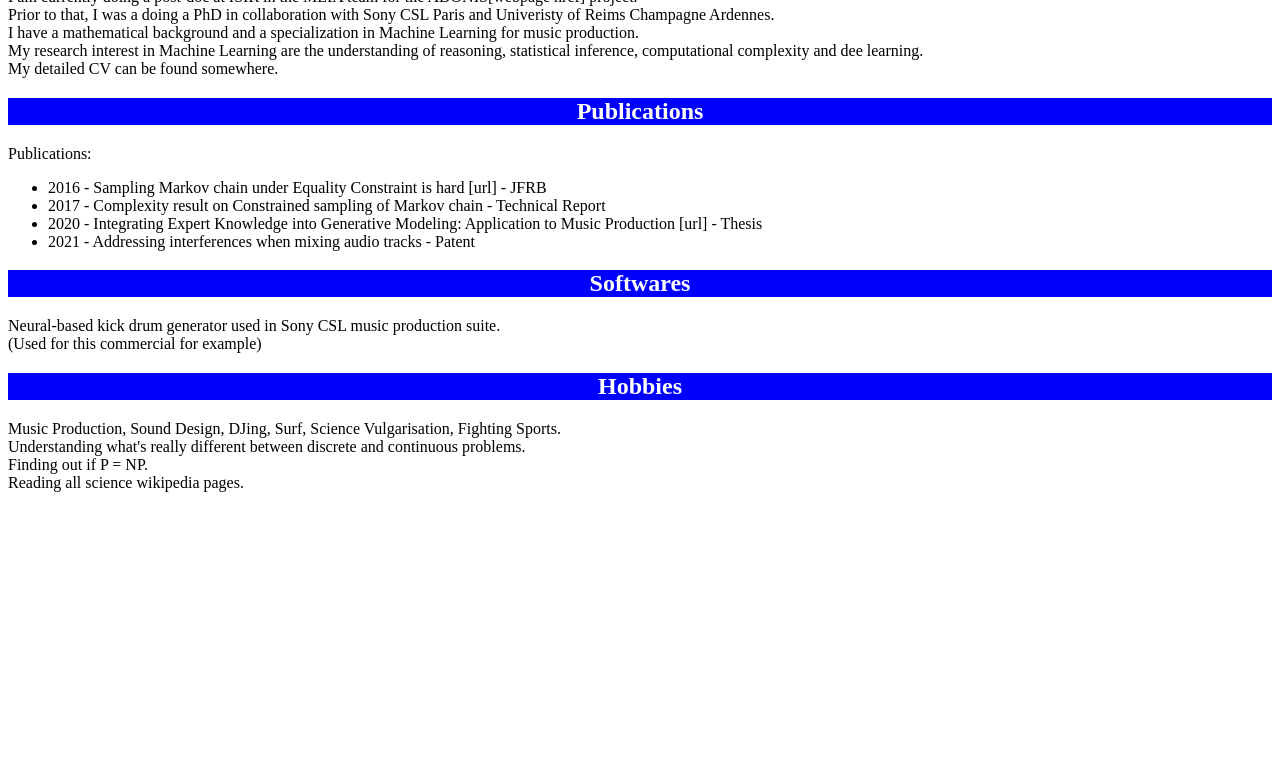
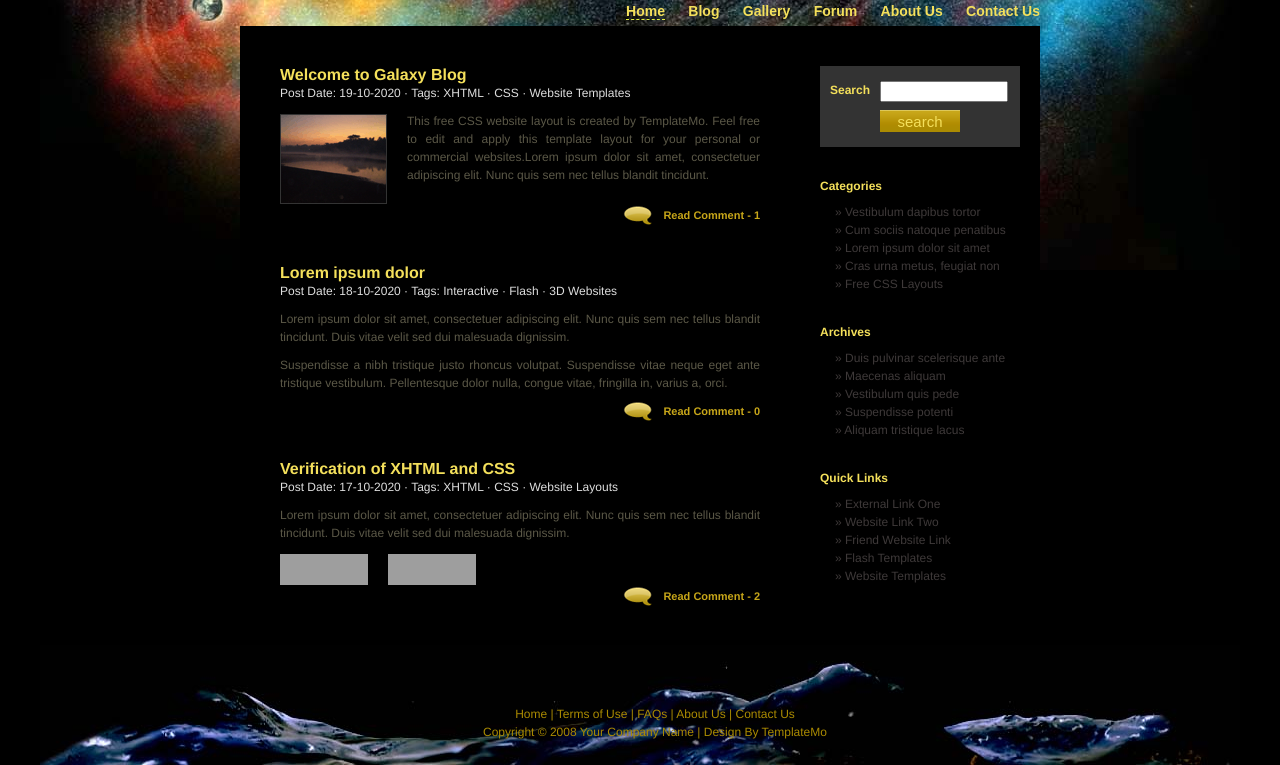
Before and after one commit to stephane-rivaud/stephane-rivaud.github.io, a plain HTML site: page index.html in a window 1280 px wide. Shown: the part 177-942 px from the top of the page. Before the commit the page ends 800 px from the top, so only its background shows below. Drawn offline with Linux system fonts and the light colour scheme; grey boxes are pictures that could not be loaded.

Commit message:
template

```diff
--- a/index.html
+++ b/index.html
@@ -1,59 +1,128 @@
-<!DOCTYPE html>
-<html>
+<!DOCTYPE html PUBLIC "-//W3C//DTD XHTML 1.0 Transitional//EN" "http://www.w3.org/TR/xhtml1/DTD/xhtml1-transitional.dtd">
+<html xmlns="http://www.w3.org/1999/xhtml">
+<head>
+<meta http-equiv="Content-Type" content="text/html; charset=utf-8" />
+<title>GALAXY BLOG - Free Website Template</title>
+<meta name="keywords" content="" />
+<meta name="description" content="" />
+<link href="templatemo_style.css" rel="stylesheet" type="text/css" />
+</head>
+
 <body>
 
-<center>
-<h1 style="background-color: cyan;"> Homepage of Stephane Rivaud</h1>
-<a href="index.html">Home</a>
-</center>
+<div id="templatemo_container_wrapper1">
+<div id="templatemo_container_wrapper2">
+<div id="templatemo_container">
 
-<center>
-<h2 style="color: white; background-color: blue;">Presentation</h2>
-</center>
-<p>
-    I am currently doing a post-doc at ISIR in the MLIA team for the ADONIS[webpage href] project. <br>
-    Prior to that, I was a doing a PhD in collaboration with Sony CSL Paris and Univeristy of Reims Champagne Ardennes.<br>
-    I have a mathematical background and a specialization in Machine Learning for music production. <br>
-    My research interest in Machine Learning are the understanding of reasoning, statistical inference, computational complexity and dee learning. <br>
-    My detailed CV can be found somewhere. <br>
-</p>
+    <div id="templatemo_header">
+           	<div id="templatemo_site_title">GALAXY<span>BLOG</span></div>
+   			<div id="templatemo_site_slogan">your tag line goes here</div>
+	</div>
 
-<center>
-<h2 style="color: white; background-color: blue;">
-    Publications
-</h2>
-</center>
-<p>
-    Publications: <br>
-    <ul>
-    <li>2016 - Sampling Markov chain under Equality Constraint is hard [url] - JFRB</li>
-    <li>2017 - Complexity result on Constrained sampling of Markov chain - Technical Report</li>
-    <li>2020 - Integrating Expert Knowledge into Generative Modeling: Application to Music Production [url] - Thesis</li>
-    <li>2021 - Addressing interferences when mixing audio tracks - Patent</li>
-    </ul>
-</p>
+    <div id="templatemo_menu">
+		<ul>
+            <li><a href="#" class="current">Home</a></li>
+            <li><a href="#">Blog</a></li>
+            <li><a href="#">Gallery</a></li>
+            <li><a href="#">Forum</a></li>
+            <li><a href="#">About Us</a></li>
+            <li><a href="#">Contact Us</a></li>
+        </ul>
+    </div>
 
-<center>
-<h2 style="color: white; background-color: blue;">
-    Softwares
-</h2>
-</center>
-<p>
-    Neural-based kick drum generator used in Sony CSL music production suite. <br>
-    (Used for this commercial for example)
-</p>
 
-<center>
-<h2 style="color: white; background-color: blue;">
-    Hobbies
-</h2>
-</center>
-<p>
-    Music Production, Sound Design, DJing, Surf, Science Vulgarisation, Fighting Sports. <br>
-    Understanding what's really different between discrete and continuous problems. <br>
-    Finding out if P = NP. <br>
-    Reading all science wikipedia pages.
-</p>
 
+
+	<div id="templatemo_content">
+		<div id="templatemo_left_column">
+
+			<div class="templatemo_postbody">
+                <h1>Welcome to Galaxy Blog</h1>
+                <div class="publish_info">Post Date: 19-10-2020 · Tags: <a href="#">XHTML</a> · <a href="#">CSS</a> · <a href="#">Website Templates</a></div>
+				<p><img src="images/templatemo_photo03.gif" alt=""/> This free CSS website layout  is created by TemplateMo. Feel free to edit and apply this template layout for your personal or commercial websites.Lorem ipsum dolor sit amet, consectetuer adipiscing elit. Nunc quis sem nec tellus blandit tincidunt.</p>
+              <div class="comment"><a href="#"> Read Comment - 1</a></div>
+			</div>
+
+            <div class="templatemo_postbody">
+                <h1>Lorem ipsum dolor</h1>
+                <div class="publish_info">Post Date: 18-10-2020 · Tags: <a href="#">Interactive</a> · <a href="#">Flash</a> · <a href="#">3D Websites</a></div>
+                <p>Lorem ipsum dolor sit amet, consectetuer adipiscing elit. Nunc quis sem nec tellus blandit tincidunt. Duis vitae velit sed dui malesuada dignissim.  </p>
+                <p>Suspendisse a nibh tristique justo rhoncus volutpat. Suspendisse vitae neque eget ante tristique vestibulum. Pellentesque dolor nulla, congue vitae, fringilla in, varius a, orci.</p>
+                <div class="comment"><a href="#"> Read Comment - 0</a></div>
+            </div>
+
+            <div class="templatemo_postbody">
+                <h1>Verification of XHTML and CSS</h1>
+                <div class="publish_info">Post Date: 17-10-2020 · Tags: <a href="#">XHTML</a> · <a href="#">CSS</a> · <a href="#">Website Layouts</a></div>
+<p>Lorem ipsum dolor sit amet, consectetuer adipiscing elit. Nunc quis sem nec tellus blandit tincidunt. Duis vitae velit sed dui malesuada dignissim.  </p>
+                <p><a href="http://validator.w3.org/check?uri=referer"><img style="border:0;width:88px;height:31px" src="http://www.w3.org/Icons/valid-xhtml10" alt="" width="88" height="31" vspace="8" border="0" /></a>
+                <a href="http://jigsaw.w3.org/css-validator/check/referer"><img style="border:0;width:88px;height:31px"  src="http://jigsaw.w3.org/css-validator/images/vcss-blue" alt="" vspace="8" border="0" /></a><br />
+                </p>
+                <div class="comment"><a href="#"> Read Comment - 2</a></div>
+            </div>
+
+
+		</div>
+
+		<div id="templatemo_right_column">
+			<div class="templatemo_section">
+
+                <form method="get" action="#">
+                	<label>Search</label> <input name="search" type="text" id="keyword" /> <br />
+                    <input type="submit" value="search" class="button" />
+              	</form>
+			</div>
+
+			<div class="templatemo_section">
+            	<h2>Categories</h2>
+                	<ul>
+						<li><a href="#">» Vestibulum dapibus tortor</a></li>
+						<li><a href="#">» Cum sociis natoque penatibus</a></li>
+						<li><a href="#">» Lorem ipsum dolor sit amet</a></li>
+                    	<li><a href="#">» Cras urna metus, feugiat non</a></li>
+                    	<li><a href="#">» Free CSS Layouts</a></li>
+                    </ul>
+			</div>
+
+
+
+			<div class="templatemo_section">
+            	<h2>Archives</h2>
+                	<ul>
+                        <li><a href="#">» Duis pulvinar scelerisque ante</a></li>
+                        <li><a href="#">» Maecenas aliquam</a></li>
+                        <li><a href="#">» Vestibulum quis pede</a></li>
+                        <li><a href="#">» Suspendisse potenti</a></li>
+                        <li><a href="#">» Aliquam tristique lacus</a></li>
+					</ul>
+			</div>
+
+			<div class="templatemo_section">
+            	<h2>Quick Links</h2>
+                	<ul>
+                        <li><a href="#">» External Link One</a></li>
+                        <li><a href="#">» Website Link Two</a></li>
+                        <li><a href="#">» Friend Website Link</a></li>
+                        <li><a href="#">» Flash Templates</a></li>
+                        <li><a href="#">» Website Templates</a></li>
+					</ul>
+            </div>
+
+		</div>
+	</div>
+
+	<div id="templatemo_footer">
+        		<a href="#">Home</a> | <a href="#">Terms of Use</a> | <a href="#">FAQs</a> | <a href="#">About Us</a> | <a href="#">Contact Us</a><br />
+        Copyright © 2008 Your Company Name | Design By TemplateMo
+	</div>
+
+</div>
+</div>
+</div>
+<!-- templatemo 016 galaxy -->
+<!--
+Galaxy Template
+http://www.templatemo.com/preview/templatemo_016_galaxy
+-->
 </body>
 </html>
--- /dev/null
+++ b/templatemo_style.css
@@ -0,0 +1,266 @@
+/*
+CSS Credit: http://www.templatemo.com/
+*/
+
+/*
+Galaxy Template
+http://www.templatemo.com/preview/templatemo_016_galaxy
+*/
+body {
+	margin:0;
+	padding:0;
+	line-height: 1.5em;
+	font-family:  Helvetica, Arial, sans-serif;
+	font-size: 12px;
+	color: #5b5847;
+	background: #000000;
+}
+
+a:link, a:visited { color: #dedede; text-decoration: none; }
+a:active, a:hover { color: #c7a619;}
+
+h1 {
+	margin: 0px;
+	padding: 0px;
+	font-weight: bold;
+	font-size: 16px;
+	color:#f4e05b;
+}
+
+h2 {
+	margin: 0px 0px 8px 0px;
+	font-size: 12px;
+	color: #f4e05b;
+}
+
+p {
+	margin: 10px 0px;
+	color: #5b5847;
+	text-align: justify;
+}
+
+img {
+	margin: 2px 20px 2px 0px;
+	float:left;
+	border: 1px solid #333333;
+}
+
+#templatemo_container_wrapper1 {
+	background: url(images/templatemo_main_top_bg.jpg) top center no-repeat;
+}
+
+#templatemo_container_wrapper2 {
+	background: url(images/templatemo_main_bottom_bg.jpg) bottom center no-repeat;
+}
+
+#templatemo_container {
+	margin: 0px auto;
+	width: 800px;
+}
+
+
+/* ----- Header ----- */
+
+#templatemo_header {
+	clear: both;
+	width: 800px;
+	height: 180px;
+}
+
+#templatemo_site_title {
+	padding: 130px 0px 10px 10px;
+	font-size: 40px;
+	font-weight:bold;
+	color: #2b1e1e;
+}
+
+#templatemo_site_title span {
+	color: #f4e05b;
+	font-weight:lighter;
+}
+
+#templatemo_site_slogan {
+	padding: 0px 0px 10px 12px;
+	font-size: 12px;
+	color: #000000;
+}
+/* ----- End of Header ----- */
+
+/* ------------- Menu ------------------ */
+#templatemo_menu {
+	clear: both;
+	margin: 0px;
+	padding: 0px;
+	width: 800px;
+}
+
+#templatemo_menu ul {
+	margin: 0px;
+	padding: 0px;
+	list-style: none;
+	text-align: right;
+}
+
+#templatemo_menu ul li {
+	display: inline;
+}
+
+#templatemo_menu ul li a {
+	padding: 0px 0px;
+	margin: 0px 0px 0px 20px;
+	font: 14px arial;
+	font-weight: bold;
+	color:#f4e05b;
+	text-decoration: none;
+}
+
+#templatemo_menu ul li a:hover, #templatemo_menu ul li .current {
+	border-bottom: 1px dashed #e1f03f;
+}
+
+/* ---------- End of Menu ------------- */
+
+/* ----------------- Content ----------------------- */
+
+#templatemo_content {
+	float: left;
+	margin: 5px 0px 40px 0px;
+	padding: 0px;
+	width: 800px;
+	background: #000000;
+
+}
+
+#templatemo_left_column {
+	float: left;
+	margin: 40px 40px 0px 40px;
+	width: 480px;
+}
+
+#templatemo_right_column {
+	float: right;
+	margin: 40px 20px 0px 0px;
+	width: 200px;
+}
+
+/* ----------------- End of Content ------------------- */
+
+/* ------------- Section ------------------ */
+.templatemo_section {
+	margin: 0px 0px 30px 0px;
+	color: #3e3939;
+}
+
+
+.templatemo_section ul {
+	margin: 0px 0px 0px 15px;
+	padding: 0px;
+	list-style: none;
+}
+
+.templatemo_section ul li {
+	display: block;
+}
+
+.templatemo_section ul li a {
+	padding: 0px;
+	margin: 0px;
+	color: #3e3939;
+	text-decoration: none;
+}
+
+.templatemo_section ul li a:hover {
+	color: #ab8b02;
+}
+
+/* ---------- End of Section ------------ */
+
+/* ----- Post ------ */
+.templatemo_postbody {
+	padding: 0px;
+	margin-bottom: 40px;
+}
+
+.publish_info {
+	clear: both;
+	margin: 0px;
+	padding: 0px;
+	color:#dedede;
+}
+
+.comment {
+	clear: both;
+	margin: 0px;
+	padding: 0px;
+	width: 480px;
+	text-align: right;
+}
+
+.comment a {
+	padding: 5px 0px 5px 40px;
+	font-size: 11px;
+	font-weight: bold;
+	color: #c7a619;
+	background: url(images/templatemo_comment_icon.gif) left center no-repeat;
+}
+.comment a:hover {
+	color: #f4e05b;
+}
+/* ----- End of Post ------ */
+
+/* ----- Form ----- */
+
+form {
+	width: 180px;
+	margin: 0px;
+	padding: 15px 10px;
+	background: #333333;
+}
+
+label {
+	float: left;
+	margin-right: 10px;
+	font-size: 12px;
+	color: #f4e05b;
+	width: 40px;
+	font-weight: bold;
+	text-align: right;
+	display: block;
+}
+
+input {
+	width: 120px;
+	height: 15px;
+}
+
+.button {
+	margin: 8px 0px 0px 50px;
+	width: 80px;
+	height: 22px;
+	color: #f4e05b;
+	font-size: 15px;
+	background: url(images/templatemo_button_bg.gif) repeat-x;
+	border: none;
+}
+
+/* ----- End of Form ----- */
+
+/* ----- Footer ----- */
+
+#templatemo_footer {
+	clear: both;
+	padding: 20px 0px 0px 30px;
+	width: 770px;
+	height: 60px;
+	text-align: center;
+	color: #ab8b02;
+	text-align: center;
+}
+#templatemo_footer a {
+	color: #ab8b02;
+	text-decoration: none;
+}
+#templatemo_footer a:hover {
+	color: #f4e05b;
+}
+/* ----- End of Footer ----- */
```
Also changed, not shown: images/templatemo_button_bg.gif (added), images/templatemo_comment_icon.gif (added), images/templatemo_main_bottom_bg.jpg (added), images/templatemo_main_top_bg.jpg (added), images/templatemo_photo03.gif (added).
